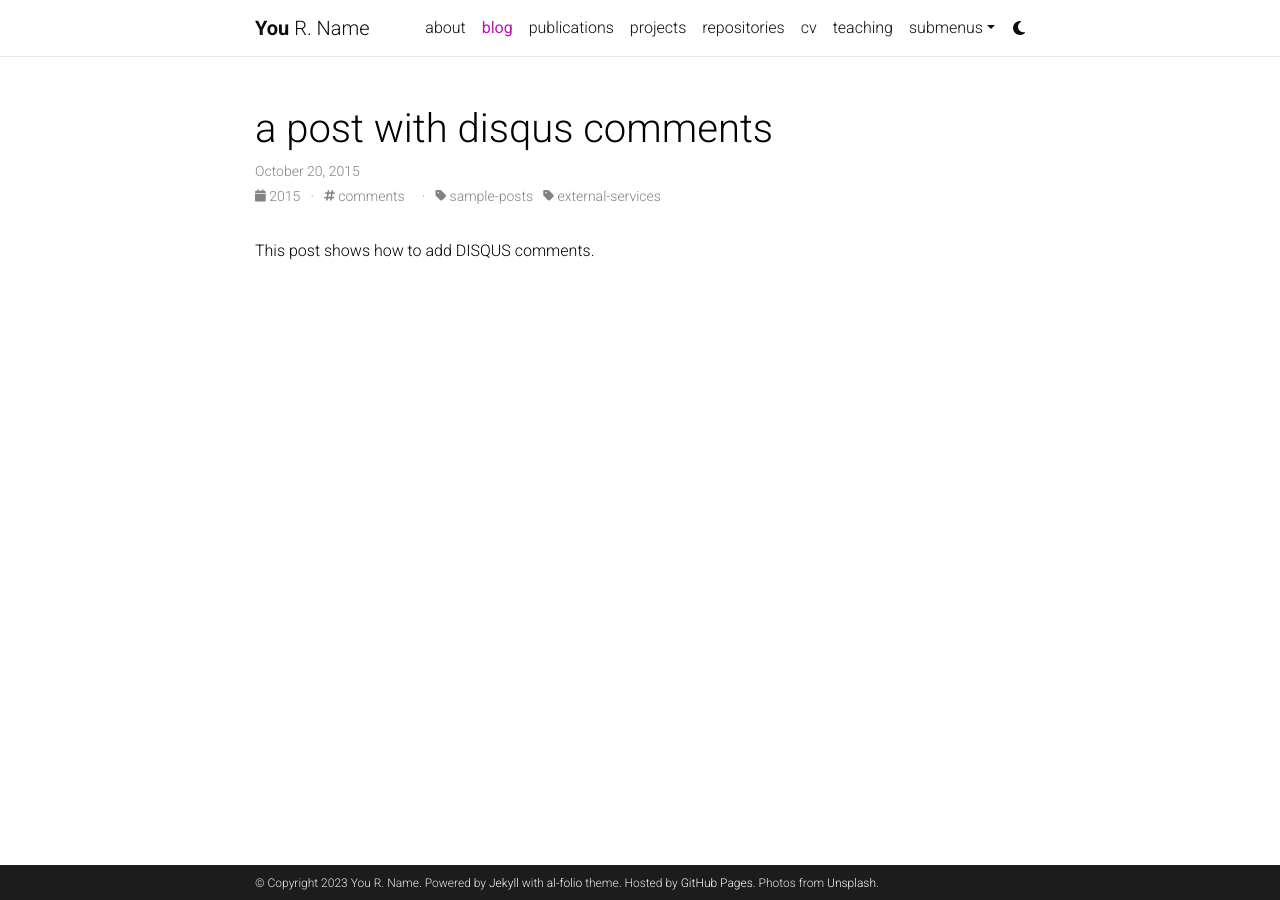
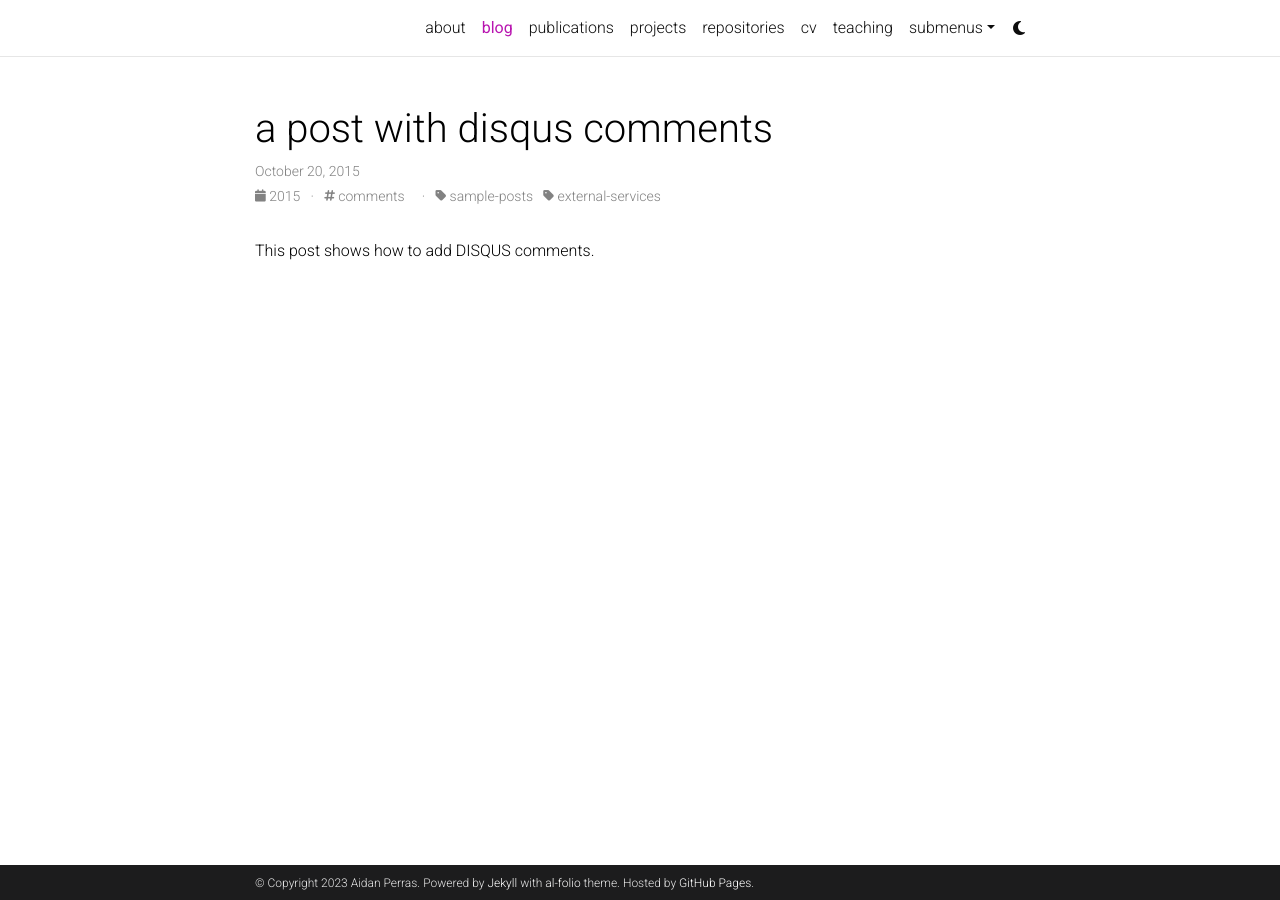
Before and after one commit to AWER2345/AWER2345.github.io, a Jekyll site: the page built from _posts/2015-10-20-disqus-comments.md, in a window 1280 px wide. Built offline with Jekyll 4.4.1, drawn with Linux system fonts in a browser that asks for light colours; comment, search, counter and statistics services are not loaded; a style sheet for code colours, icons or effects is not loaded.

Commit message:
url change

```diff
--- a/_config.yml
+++ b/_config.yml
@@ -2,18 +2,17 @@
 # Site settings
 # -----------------------------------------------------------------------------
 
-title: blank # the website title (if blank, full name will be used instead)
-first_name: You
-middle_name: R.
-last_name: Name
-email: you@example.com
+title:  # the website title (if blank, full name will be used instead)
+first_name: Aidan
+middle_name:
+last_name: Perras
+email: aidan.perras4@gmail.com
 description: > # the ">" symbol means to ignore newlines until "footer_text:"
   A simple, whitespace theme for academics. Based on [*folio](https://github.com/bogoli/-folio) design.
 footer_text: >
   Powered by <a href="https://jekyllrb.com/" target="_blank">Jekyll</a> with <a href="https://github.com/alshedivat/al-folio">al-folio</a> theme.
   Hosted by <a href="https://pages.github.com/" target="_blank">GitHub Pages</a>.
-  Photos from <a href="https://unsplash.com" target="_blank">Unsplash</a>.
-keywords: jekyll, jekyll-theme, academic-website, portfolio-website  # add your own keywords or leave empty
+keywords:   # add your own keywords or leave empty
 
 lang: en # the language of your site (for example: en, fr, cn, ru, etc.)
 icon: ⚛️  # the emoji used as the favicon (alternatively, provide image name in /assets/img/)
@@ -71,11 +70,11 @@
 # Social integration
 # -----------------------------------------------------------------------------
 
-github_username: # your GitHub user name
+github_username: AWER2345 # your GitHub user name
 gitlab_username: # your GitLab user name
 twitter_username: # your Twitter handle
 mastodon_username: # your mastodon instance+username in the format instance.tld/@username
-linkedin_username: # your LinkedIn user name
+linkedin_username: aperras # your LinkedIn user name
 telegram_username: # your Telegram user name
 scholar_userid: # your Google Scholar ID
 semanticscholar_id: # your Semantic Scholar ID
@@ -106,8 +105,7 @@
 discord_id: # your discord id (18-digit unique numerical identifier)
 zotero_username: # your zotero username
 
-contact_note: >
-  You can even add a little note about which of these is the best way to reach you.
+contact_note:
 
 # -----------------------------------------------------------------------------
 # Analytics and search engine verification
@@ -153,15 +151,14 @@
   lang: en
 
 # Disqus comments (DEPRECATED)
-disqus_shortname: al-folio # put your disqus shortname
+disqus_shortname:  # put your disqus shortname
 # https://help.disqus.com/en/articles/1717111-what-s-a-shortname
 
 # External sources.
 # If you have blog posts published on medium.com or other external sources,
 # you can display them in your blog by adding a link to the RSS feed.
 external_sources:
-  - name: medium.com
-    rss_url: https://medium.com/@al-folio/feed
+
 
 # -----------------------------------------------------------------------------
 # Collections
```
